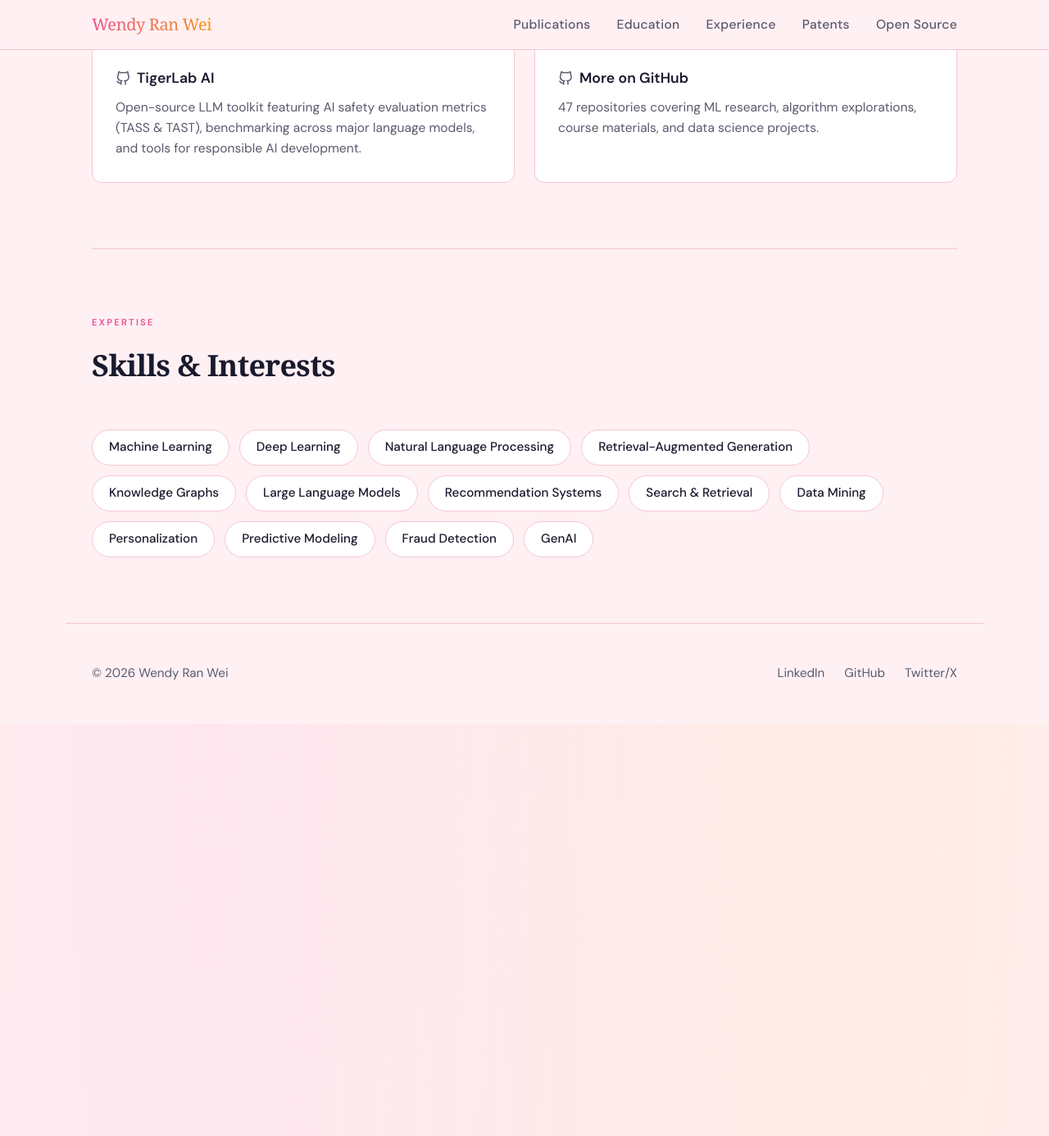
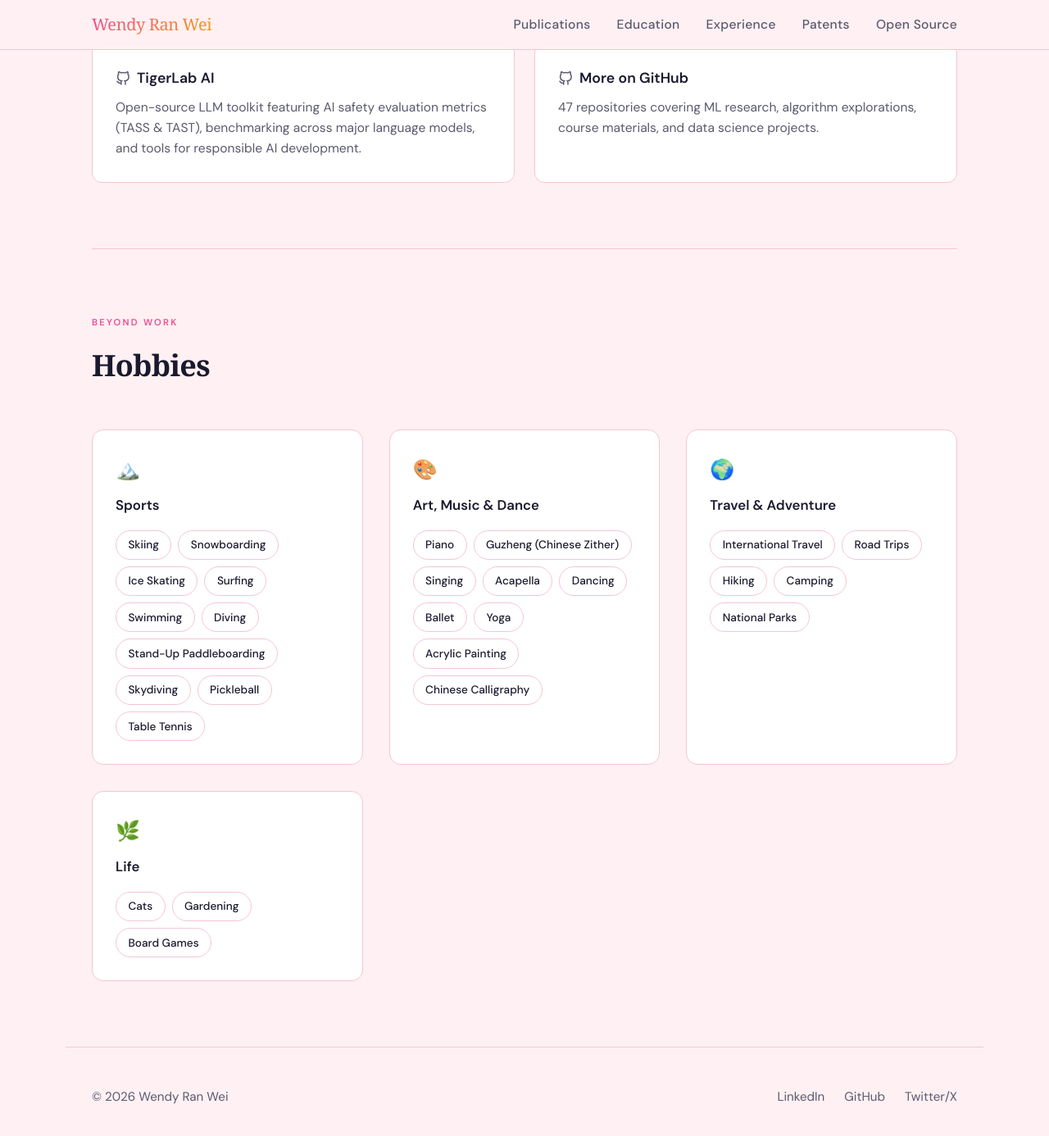
Before and after one commit to wendyran/wendyran.github.io, a Jekyll site: the page index.html, which Jekyll copies as it is, in a window 1280 px wide and 1400 px high, scrolled down 5405 px. Shown: the top 1386 px of the window at 82% size. Built offline with Jekyll 4.4.1, drawn with Linux system fonts in a browser that asks for light colours; some web fonts are replaced; before the commit the page ends 6288 px from its top, so only the background shows below that.

Commit message:
Update index.html

```diff
--- a/index.html
+++ b/index.html
@@ -212,10 +212,11 @@
         }
 
         .profile-name {
-            font-family: var(--serif);
-            font-size: 1.5rem;
+            font-family: var(--sans);
+            font-size: 1.4rem;
+            font-weight: 600;
             color: var(--text);
-            letter-spacing: -0.02em;
+            letter-spacing: -0.01em;
             text-align: center;
         }
 
@@ -597,6 +598,49 @@
             border-color: var(--accent-pink);
             background: var(--gradient-soft);
             color: var(--accent);
+        }
+
+        /* ── HOBBIES ── */
+        .hobbies-grid {
+            display: grid;
+            grid-template-columns: repeat(auto-fit, minmax(280px, 1fr));
+            gap: 2rem;
+        }
+
+        .hobby-group {
+            background: var(--card);
+            border: 1px solid var(--border);
+            border-radius: 14px;
+            padding: 1.75rem;
+            transition: all 0.3s;
+        }
+
+        .hobby-group:hover {
+            border-color: var(--accent-pink);
+            box-shadow: 0 6px 24px rgba(236, 72, 153, 0.08);
+        }
+
+        .hobby-group-icon {
+            font-size: 1.5rem;
+            margin-bottom: 0.5rem;
+        }
+
+        .hobby-group h3 {
+            font-size: 1.05rem;
+            font-weight: 600;
+            margin-bottom: 1rem;
+            color: var(--text);
+        }
+
+        .hobby-tags {
+            display: flex;
+            flex-wrap: wrap;
+            gap: 0.5rem;
+        }
+
+        .hobby-tags .skill-tag {
+            font-size: 0.85rem;
+            padding: 0.35rem 0.9rem;
         }
 
         /* ── OPEN SOURCE ── */
@@ -1082,25 +1126,63 @@
     </div>
 </section>
 
-<!-- SKILLS -->
+<!-- HOBBIES -->
 <div class="section-divider"><hr></div>
 <section class="fade-in">
-    <div class="section-label">Expertise</div>
-    <h2 class="section-title">Skills &amp; Interests</h2>
-    <div class="skills-row">
-        <span class="skill-tag">Machine Learning</span>
-        <span class="skill-tag">Deep Learning</span>
-        <span class="skill-tag">Natural Language Processing</span>
-        <span class="skill-tag">Retrieval-Augmented Generation</span>
-        <span class="skill-tag">Knowledge Graphs</span>
-        <span class="skill-tag">Large Language Models</span>
-        <span class="skill-tag">Recommendation Systems</span>
-        <span class="skill-tag">Search &amp; Retrieval</span>
-        <span class="skill-tag">Data Mining</span>
-        <span class="skill-tag">Personalization</span>
-        <span class="skill-tag">Predictive Modeling</span>
-        <span class="skill-tag">Fraud Detection</span>
-        <span class="skill-tag">GenAI</span>
+    <div class="section-label">Beyond Work</div>
+    <h2 class="section-title">Hobbies</h2>
+    <div class="hobbies-grid">
+        <div class="hobby-group">
+            <div class="hobby-group-icon">🏔️</div>
+            <h3>Sports</h3>
+            <div class="hobby-tags">
+                <span class="skill-tag">Skiing</span>
+                <span class="skill-tag">Snowboarding</span>
+                <span class="skill-tag">Ice Skating</span>
+                <span class="skill-tag">Surfing</span>
+                <span class="skill-tag">Swimming</span>
+                <span class="skill-tag">Diving</span>
+                <span class="skill-tag">Stand-Up Paddleboarding</span>
+                <span class="skill-tag">Skydiving</span>
+                <span class="skill-tag">Pickleball</span>
+                <span class="skill-tag">Table Tennis</span>
+            </div>
+        </div>
+        <div class="hobby-group">
+            <div class="hobby-group-icon">🎨</div>
+            <h3>Art, Music &amp; Dance</h3>
+            <div class="hobby-tags">
+                <span class="skill-tag">Piano</span>
+                <span class="skill-tag">Guzheng (Chinese Zither)</span>
+                <span class="skill-tag">Singing</span>
+                <span class="skill-tag">Acapella</span>
+                <span class="skill-tag">Dancing</span>
+                <span class="skill-tag">Ballet</span>
+                <span class="skill-tag">Yoga</span>
+                <span class="skill-tag">Acrylic Painting</span>
+                <span class="skill-tag">Chinese Calligraphy</span>
+            </div>
+        </div>
+        <div class="hobby-group">
+            <div class="hobby-group-icon">🌍</div>
+            <h3>Travel &amp; Adventure</h3>
+            <div class="hobby-tags">
+                <span class="skill-tag">International Travel</span>
+                <span class="skill-tag">Road Trips</span>
+                <span class="skill-tag">Hiking</span>
+                <span class="skill-tag">Camping</span>
+                <span class="skill-tag">National Parks</span>
+            </div>
+        </div>
+        <div class="hobby-group">
+            <div class="hobby-group-icon">🌿</div>
+            <h3>Life</h3>
+            <div class="hobby-tags">
+                <span class="skill-tag">Cats</span>
+                <span class="skill-tag">Gardening</span>
+                <span class="skill-tag">Board Games</span>
+            </div>
+        </div>
     </div>
 </section>
 
```
